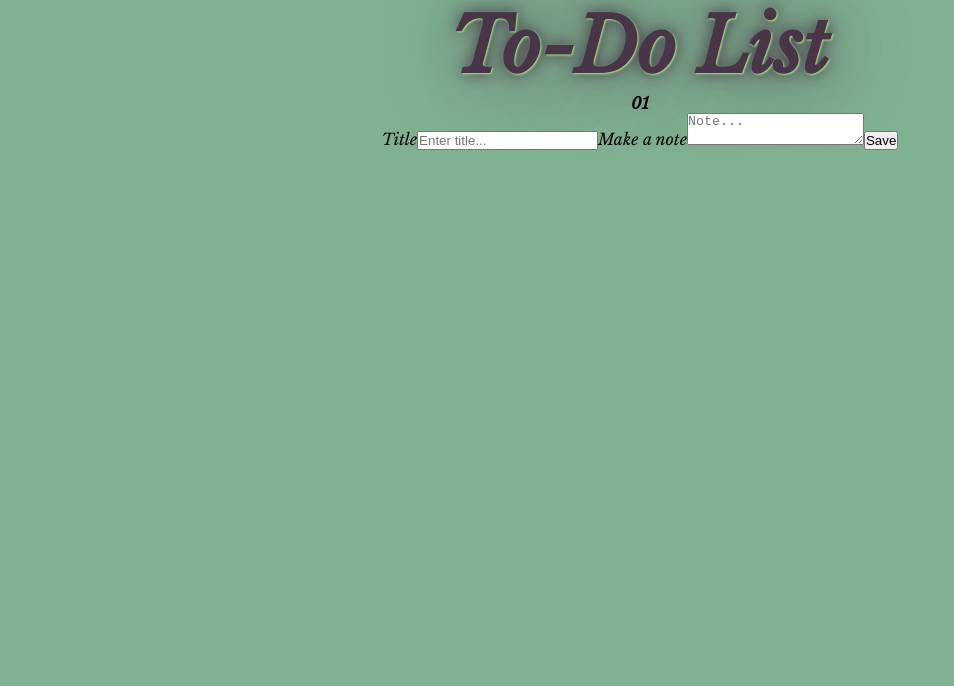
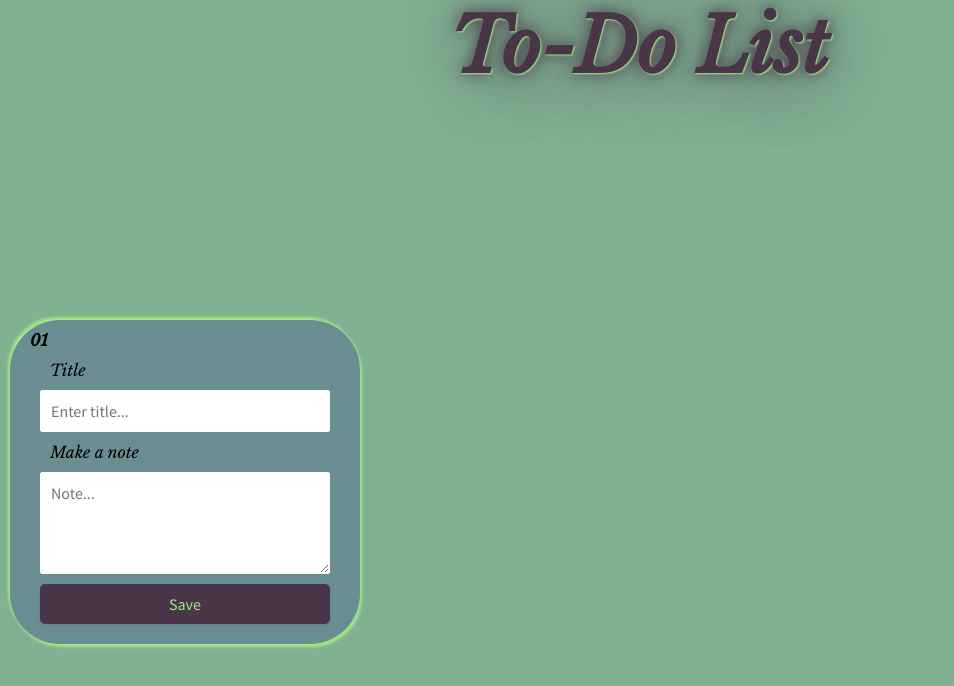
Before and after one commit to amadi5892/To-Do-List-App, a React (Create React App) app: page / in a window 1280 px wide. Shown: the top 686 px of the page, without its empty margins (0-954 px from the left). Built offline with nearby package versions, Linux system fonts and the light colour scheme.

Commit message:
created addCard component

```diff
--- a/src/App.css
+++ b/src/App.css
@@ -11,7 +11,7 @@ font-family: 'Source Sans Pro', sans-serif;*/
 
 * {
     margin: 0;
-    padding: 0;
+    padding: 0 10px;
     box-sizing: border-box;
 }
 
@@ -23,8 +23,20 @@ body {
     background-color: #80B192;
 }
 
+.app {
+    min-height: 100vh;
+
+}
+
 .app-title {
     font-size: 4.6875em;
     color: #493548;
     text-shadow: 1px 1px 2px #A1E887, 0 0 1em #493548, 0 0 0.2em #493548;
+    margin-bottom: 40px;
 }
+
+.entry-container {
+    position: absolute;
+    top: 40%;
+    left: 0;
+}
--- a/src/App.js
+++ b/src/App.js
@@ -1,18 +1,13 @@
+import AddCard from './components/note-card/addCard.component';
+
 import './App.css';
 
 function App() {
   return (
     <div className="app">
       <h2 className='app-title' >To-Do List</h2>
-      <div className='note-card-container' >
-        <h4>01</h4>
-        <form>
-          <label>Title</label>
-          <input type='text' placeholder='Enter title...' />
-          <label>Make a note</label>
-          <textarea type='text' placeholder='Note...' ></textarea>
-          <button>Save</button>
-        </form>
+      <div className='entry-container' >
+        <AddCard />
       </div>
     </div>
   );
--- /dev/null
+++ b/src/components/note-card/addCard.component.jsx
@@ -0,0 +1,22 @@
+import React from 'react'
+
+import './addCard.styles.css'
+
+const AddCard = () => {
+  return (
+    <div className='add-card-container' >
+      <h4 className='idx' >01</h4>
+      <div className='add-card' >
+        <form>
+          <label>Title</label>
+          <input type='text' placeholder='Enter title...' />
+          <label>Make a note</label><br></br>
+          <textarea type='text' placeholder='Note...' rows='4'  ></textarea>
+          <button className='btn'>Save</button>
+        </form>
+      </div>
+    </div>
+  )
+}
+
+export default AddCard
--- /dev/null
+++ b/src/components/note-card/addCard.styles.css
@@ -0,0 +1,56 @@
+.add-card-container {
+    display: flex;
+    flex-direction: column;
+    border-radius: 50px;
+    box-shadow: 2px 3px 3px #A1E887, -2px -3px 3px #A1E887;
+    height: 100%;
+    width: 350px;
+    padding: 10px;
+    text-align: left;
+    background-color: #6A8D92;
+}
+
+label {
+    display: inline-block;
+    margin: 10px 0;
+}
+
+input[type='text'],
+textarea {
+    border: 1px solid #fff;
+    border-radius: 2px;
+    display: block;
+    font-size: 16px;
+    padding: 10px;
+    width: 100%;
+    font-family: 'Source Sans Pro', sans-serif;
+    background-color: rgba(232, 230, 230. 0.4);
+}
+
+.idx {
+    text-align: left;
+}
+
+.add-card {
+    display: flex;
+    flex-direction: column;
+}
+
+.btn {
+    width: 100%;
+    margin: 10px auto;
+    padding: 10px;
+    background-color: #493548;
+    border: 0;
+    border-radius: 5px;
+    display: block;
+    font-size: 16px;
+    box-shadow: 0 1px 3px rgba(75, 78, 109, 0.24);
+    color: #A1E887;
+    font-family: 'Source Sans Pro', sans-serif;
+    transition: 0.4s;
+}
+
+.btn:hover {
+    opacity: .75;
+}
```
Also changed, not shown: src/components/note-card/note-card.component.jsx (deleted, +0 -11 lines).
